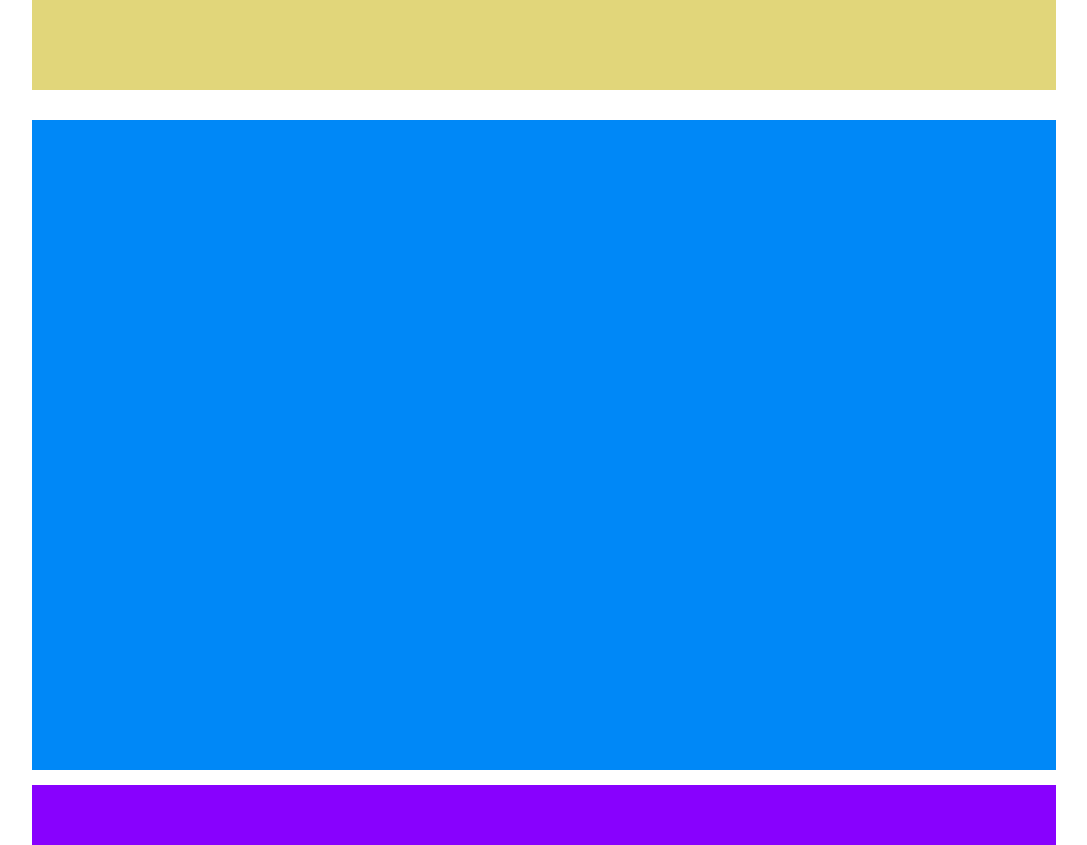
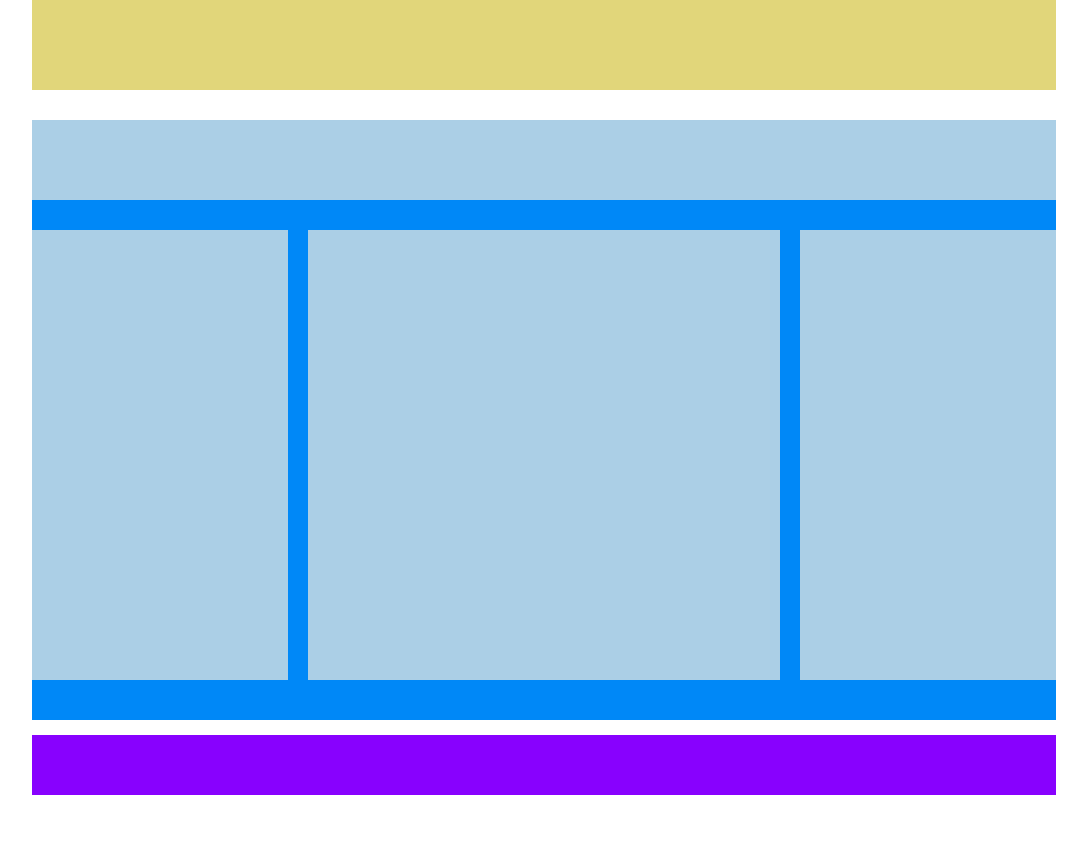
Before and after one commit to Alexx-Viv/htmlcss-struttura-wp, a plain HTML site: page index.html in a window 1280 px wide. Shown: the part 540-1385 px from the top of the page, without its empty margins (96-1183 px from the left). After the commit the page ends 1335 px from the top, so only its background shows below. Drawn offline with Linux system fonts and the light colour scheme.

Commit message:
Add floating section

```diff
--- a/css/style.css
+++ b/css/style.css
@@ -1,36 +1,71 @@
 /* Reset */
-*{
+* {
   box-sizing: border-box;
   padding: 0;
   margin: 0;
 }
 
-.container{
+.container {
   width: 80%;
   margin: auto;
 }
 
+.clearfix::after {
+  content: "";
+  display: table;
+  clear: both;
+}
+
+.floating{
+    float: left;
+}
+
 /* Header */
-.menù{
+.menù {
   height: 120px;
-    background-color: #E579E6;
+  background-color: #e579e6;
   margin-top: 30px;
 }
 
-.first_content{
+/* Main */
+.first_content {
   height: 450px;
-    background-color: #E1D67A;
+  background-color: #e1d67a;
   margin-top: 30px;
 }
 
-.second_content{
-    height: 650px;
-    background-color: #0088F7;
+.second_content {
+  height: 600px;
+  background-color: #0088f7;
   margin-top: 30px;
 }
 
-.end_page{
+.top_section {
+  height: 80px;
+  background-color: #abcfe6;
+  margin-bottom: 30px;
+}
+
+.float_section{
+    margin-bottom: 30px;
+}
+
+.left_section, .right_section{
+    height: 450px;
+    width: 25%;
+    background-color: #abcfe6;
+}
+
+.middle_section{
+    height: 450px;
+    width: calc(50% - 40px);
+    background-color: #abcfe6;
+    margin: 0px 20px;
+}
+
+/* Footer */
+.end_page {
   height: 60px;
-    background-color: #8801FE;
+  background-color: #8801fe;
   margin-top: 15px;
 }
--- a/index.html
+++ b/index.html
@@ -1,10 +1,10 @@
 <!DOCTYPE html>
 <html lang="en">
   <head>
-    <meta charset="UTF-8">
-    <meta http-equiv="X-UA-Compatible" content="IE=edge">
-    <meta name="viewport" content="width=device-width, initial-scale=1.0">
-    <link rel="stylesheet" href="./css/style.css">
+    <meta charset="UTF-8" />
+    <meta http-equiv="X-UA-Compatible" content="IE=edge" />
+    <meta name="viewport" content="width=device-width, initial-scale=1.0" />
+    <link rel="stylesheet" href="./css/style.css" />
     <title>wp-layout</title>
   </head>
   <body>
@@ -18,7 +18,14 @@
     <main>
       <div class="container">
         <section class="first_content"></section>
-            <section class="second_content"></section>
+        <section class="second_content">
+          <div class="top_section"></div>
+          <div class="float_section clearfix">
+            <div class="left_section floating"></div>
+            <div class="middle_section floating"></div>
+            <div class="right_section floating"></div>
+          </div>
+        </section>
       </div>
     </main>
     <!-- Footer -->
```
Lines whose indentation alone changed are shown as unchanged.
